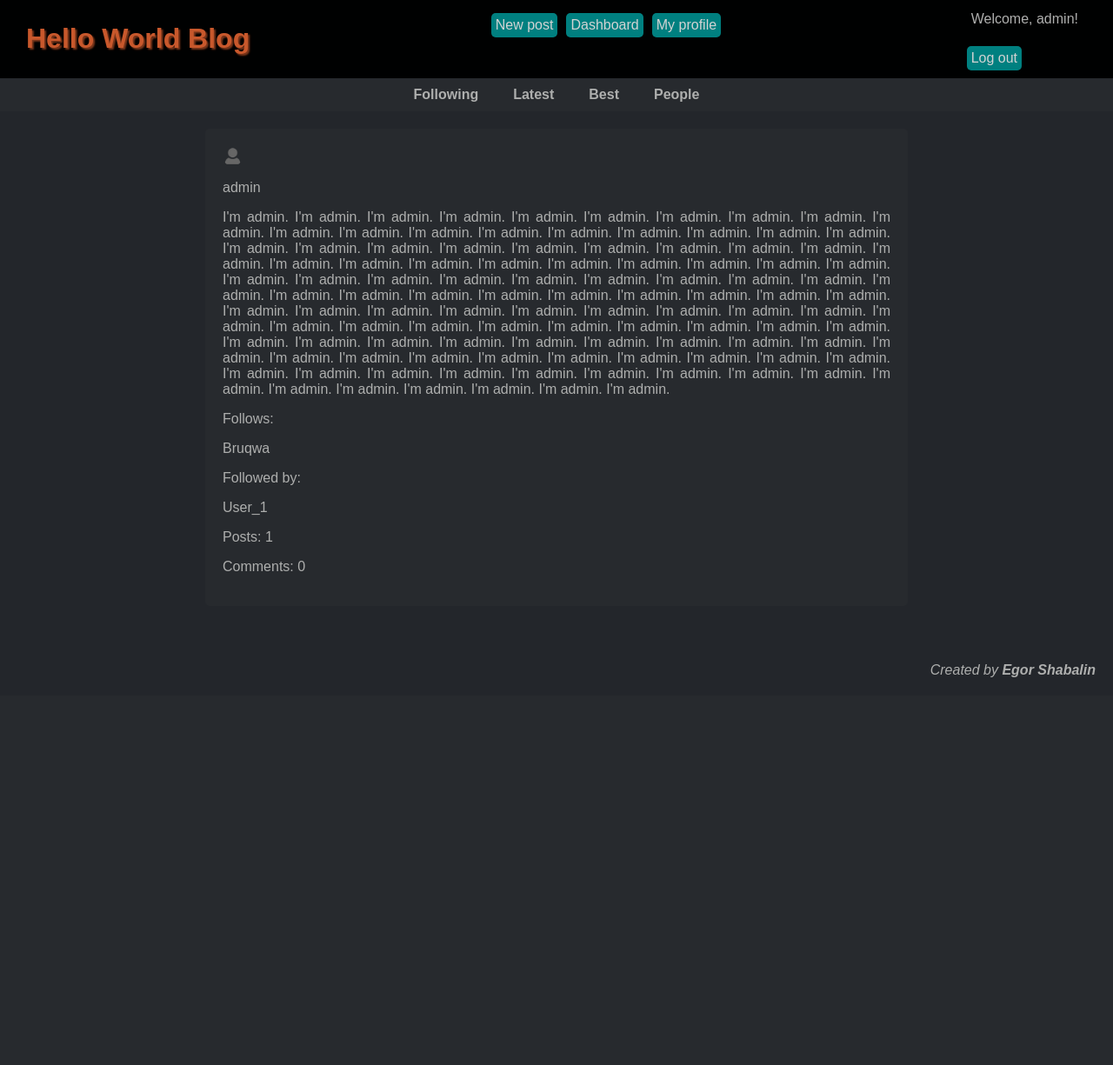
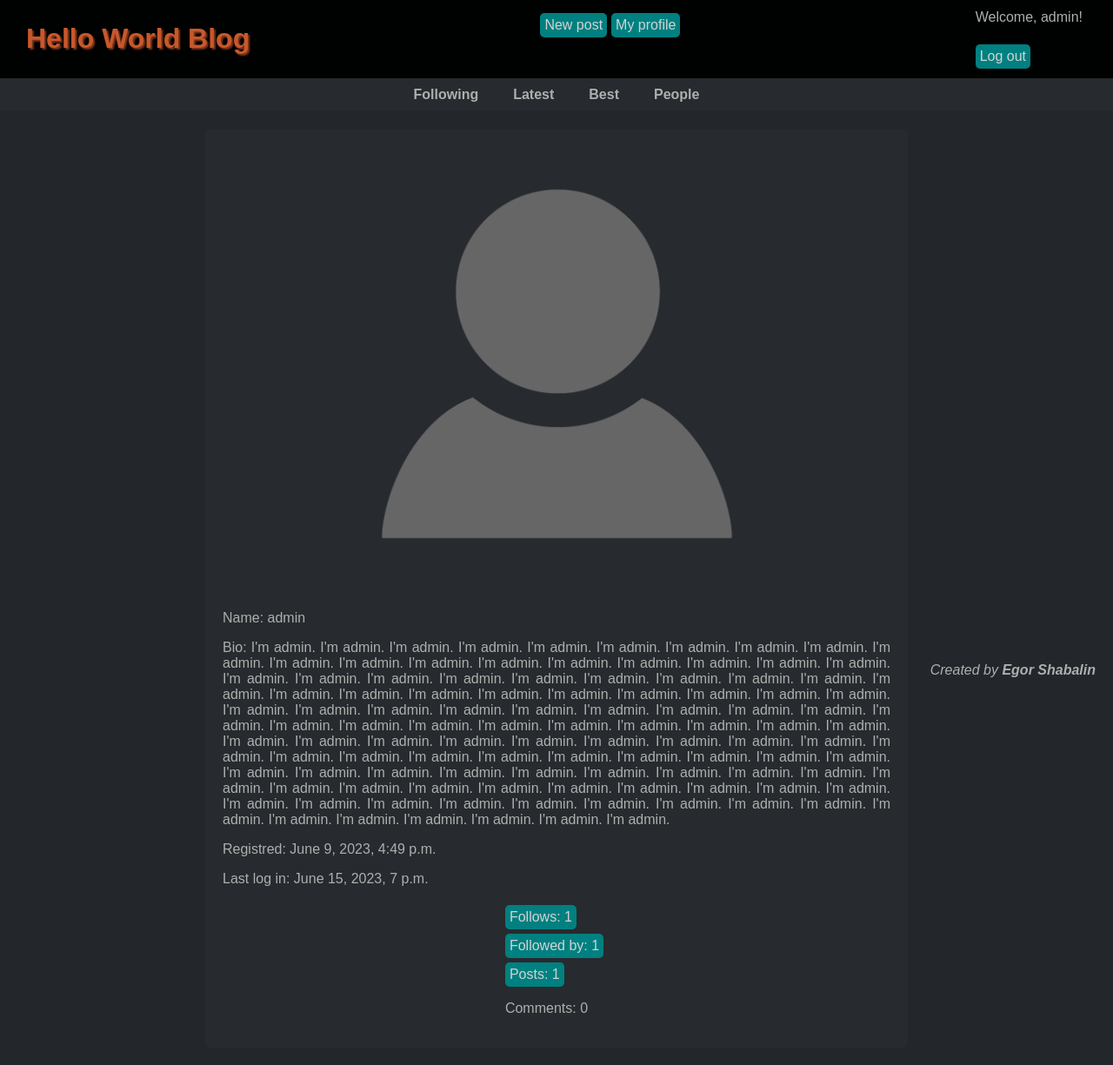
Before and after one commit to EgorShabalin/blog_site, a Django app: page /profile/1 in a window 1280 px wide. Shown: the whole page at 87% size. Before the commit the page ends 779 px from the top, so only its background shows below. Run offline with Django 4.2, Linux system fonts and the light colour scheme; a user stored in the database is signed in; data comes from the database, SQL or seed files in the repository; both versions use the stored data as it was after the commit.

Commit message:
following users posts, profiles, views and templates refactoring and fixes

```diff
--- a/blog/templates/blog/base.html
+++ b/blog/templates/blog/base.html
@@ -29,8 +29,6 @@
             <div id='logged_user_buttons'>
 
                 <a id="button" href="{% url 'blog:new_post' %}">New post</a>
-
-                <a id="button" href="#">Dashboard</a>
 
                 <a id="button" href="{% url 'blog:profile' request.user.id %}">My profile</a>
 
--- a/blog/templates/blog/post_list.html
+++ b/blog/templates/blog/post_list.html
@@ -16,9 +16,9 @@
 
                 <h3>{{ post.title }}</h3>
 
-                {% if user.profile.ava %}
+                {% if post.author.profile.ava %}
 
-                    <p><img id='ava_small' src="{{ user.profile.ava.url }}" alt="ava"> {{ post.author }}</p>
+                    <p><img id='ava_small' src="{{ post.author.profile.ava.url }}" alt="ava"> {{ post.author }}</p>
 
                 {% else %}
 
--- a/blog/templates/blog/profile.html
+++ b/blog/templates/blog/profile.html
@@ -8,38 +8,49 @@
 
     <div class="content_detail">
 
-        {% if profile.ava %}
+        <div id='info'>
 
-            <p>{{ profile.ava.url }}</p>
+            <div>
 
-        {% else %}
+                {% if profile.ava %}
 
-            <img id='ava_small' src="{% static 'blog/avatar.png' %}" alt="ava">
+                    <img id='ava' src={{ profile.ava.url }} alt="ava">
 
-        {% endif %}
+                {% else %}
 
-        <p>{{ profile }}</p>
+                    <img id='ava' src="{% static 'blog/avatar.png' %}" alt="ava">
 
-        <p>{{ profile.bio }}</p>
+                {% endif %}
 
-        <p>Follows: </p>
-        {% for p in  profile.follows.all %}
+                <br>
 
-            <p>{{ p }}</p>
+            </div>
 
-        {% endfor %}
+            <div>
 
+                <p>Name: {{ profile.current_user.username }}</p>
 
-        <p>Followed by: </p>
-        {% for p in  profile.followed_by.all %}
+                <p>Bio: {{ profile.bio }}</p>
 
-            <p>{{ p }}</p>
+                <p>Registred: {{ profile.current_user.date_joined }}</p>
 
-        {% endfor %}
+                <p>Last log in: {{ profile.current_user.last_login }}</p>
 
-        <p>Posts: {{ post_count }}</p>
+            </div>
 
-        <p>Comments: {{ comment_count }}</p>
+            <div>
+
+                <a id='button' href={% url 'blog:profile_follows' profile.id %}>Follows: {{ profile.follows.count }}</a>
+
+                <a id='button' href={% url 'blog:profile_followed_by' profile.id %}>Followed by: {{ profile.followed_by.count }}</a>
+
+                <a id='button' href={% url 'blog:profile_posts' profile.id %}>Posts: {{ post_count }}</a>
+
+                <p>Comments: {{ comment_count }}</p>
+
+            </div>
+
+        </div>
 
     </div>
 
--- a/blog/urls.py
+++ b/blog/urls.py
@@ -7,11 +7,9 @@ from blog.forms import LoginForm
 app_name = "blog"
 
 urlpatterns = [
-    # path("", index, name="index"),
     path("", PostListView.as_view(), name="posts"),
     path("best/", best, name="best"),
     path("people/", PeopleListView.as_view(), name="user_list"),
-    # path("author/<int:pk>/", PeopleDetailView.as_view(), name="user_detail"),
     path("post/<int:pk>/", post_detail, name="post_detail"),
     path("signup/", signup, name="signup"),
     path(
@@ -25,7 +23,11 @@ urlpatterns = [
     path("post/<int:pk>/new_comment/", new_comment, name="new_comment"),
     path("rateup/<int:pk>", rate_up, name="rate_up"),
     path("ratedown/<int:pk>", rate_down, name="rate_down"),
-    # path("user/<int:pk>/", people_detail, name="people_detail"),
     path("profile/<int:pk>", profile, name="profile"),
     path("following/", authors_you_follow, name="authors_you_follow"),
+    path("profile_posts/<int:pk>", profile_posts, name="profile_posts"),
+    path("profile_follows/<int:pk>/", profile_follows, name="profile_follows"),
+    path(
+        "profile_followed_by/<int:pk>/", profile_followed_by, name="profile_followed_by"
+    ),
 ]
--- a/blog/views.py
+++ b/blog/views.py
@@ -16,7 +16,7 @@ class PostListView(generic.ListView):
 
 
 class PeopleListView(generic.ListView):
-    model = User
+    model = Profile
     paginate_by = 10
 
 
@@ -51,6 +51,27 @@ def authors_you_follow(request):
         "blog/authors_you_follow.html",
         {"posts_follow": posts_follow, "my_follows": my_follows},
     )
+
+
+def profile_posts(request, pk):
+    profile = get_object_or_404(Profile, pk=pk)
+    post_list = Post.objects.filter(author=profile.current_user)
+
+    return render(request, "blog/post_list.html", {"post_list": post_list})
+
+
+def profile_follows(request, pk):
+    profile = get_object_or_404(Profile, pk=pk)
+    profile_list = Profile.objects.filter(followed_by=profile)
+
+    return render(request, "blog/profile_list.html", {"profile_list": profile_list})
+
+
+def profile_followed_by(request, pk):
+    profile = get_object_or_404(Profile, pk=pk)
+    profile_list = Profile.objects.filter(follows=profile)
+
+    return render(request, "blog/profile_list.html", {"profile_list": profile_list})
 
 
 def post_detail(request, pk):
--- a/static/blog/base.css
+++ b/static/blog/base.css
@@ -83,8 +78,8 @@ a {
 }
 
 #welcome {
-    margin: 5px;
-    padding: 5px;
+    margin: 5px 5px 5px 0;
+    padding: 0;
 }
 
 #button {
@@ -93,7 +88,7 @@ a {
     border-radius: 5px;
     text-align: center;
     padding: 5px;
-    margin: 5px;
+    margin: 5px 5px 5px 0;
     display: flex;
     border-style: none;
     width: fit-content;
@@ -264,17 +265,34 @@ footer a:hover {
 }
 
 #ava {
-    max-width: 10%;
-    padding: 0 20px 0 0;
+    width: 500px;
+    padding: 0;
     margin: 0;
-    image-rendering: optimizeQuality;
+    border-radius: 5px;
+
+    display: flex;
 }
 
 #ava_small {
     vertical-align: middle;
     border-radius: 50%;
-    max-width: 3%;
+    width: 50px;
+    height: 50px;
     padding: 0;
     margin: 0;
-    image-rendering: optimizeQuality;
+
 }
+
+#info {
+    display: flex;
+    flex-direction: row;
+    flex-wrap: wrap;
+    vertical-align: middle;
+    justify-content: space-evenly;
+}
+
+#info div {
+    margin: 0;
+    padding: 0;
+    width: fit-content;
+}
```
Also changed, not shown: other parts of static/blog/base.css (+15 -14 lines), blog/templates/auth/user_detail.html (deleted, +0 -43 lines), blog/templates/blog/people.html (deleted, +0 -50 lines), blog/templates/blog/post_detail.html (+17 -2 lines), blog/templates/blog/profile_list.html (added, +55 -0 lines), blogsite/settings.py (+6 -1 lines), db.sqlite3, media/avatars/Raskrasil.com-lightning-mcqueen-Logo.png (added), media/avatars/lightning-mcqueen-colouring-pages-to-print-17.jpg (added), media/avatars/pow.png (added), 1 other file.
